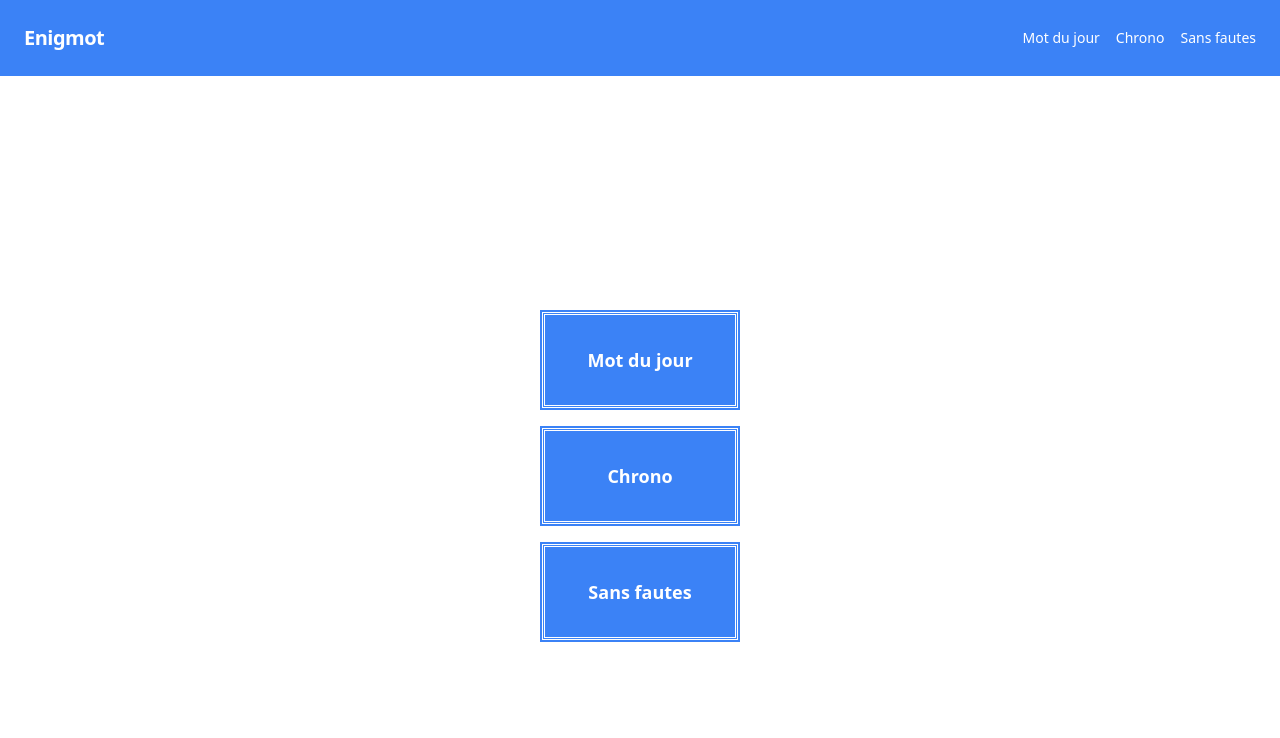
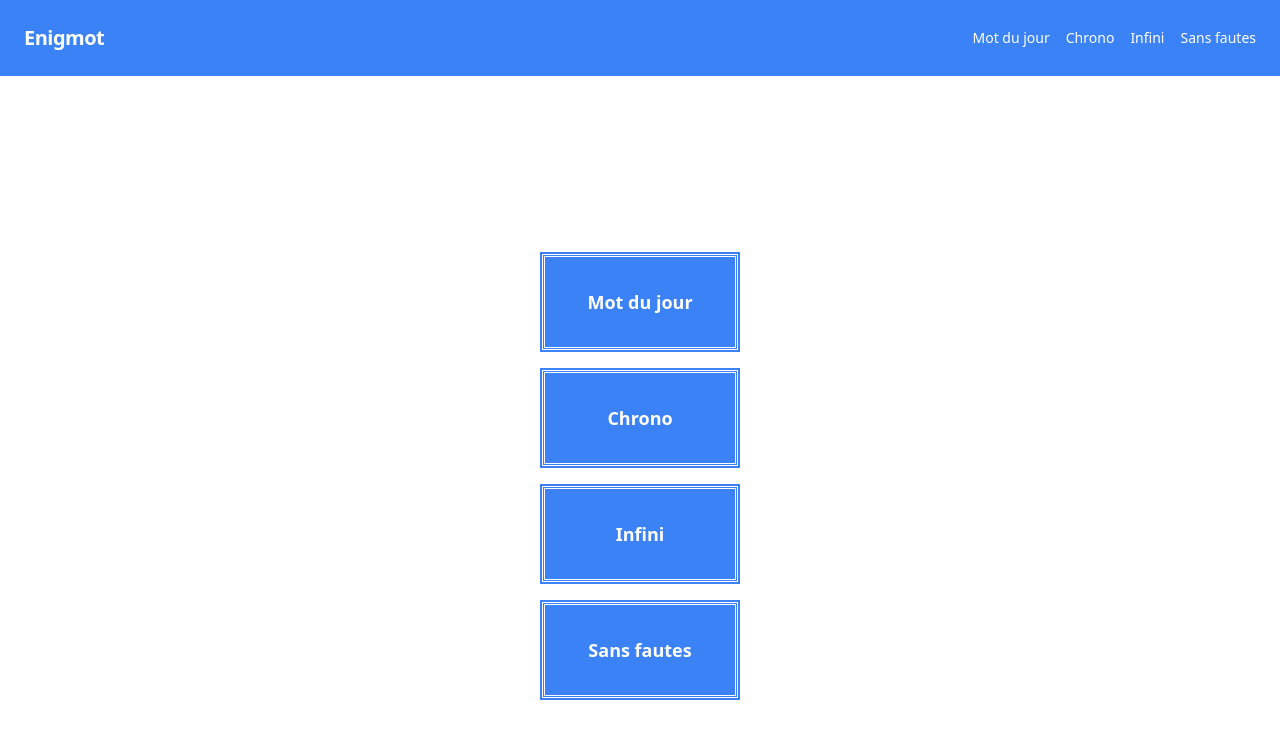
Before and after one commit to jbreuil/enigmot, a Vue app: page / in a window 1280 px wide. Shown: the top 738 px of the page. Built offline with nearby package versions, Linux system fonts and the light colour scheme; what @vueuse/head would draw is missing.

Commit message:
fork flawless and endless in different pages

```diff
--- a/src/components/TheAppBar.vue
+++ b/src/components/TheAppBar.vue
@@ -47,6 +47,10 @@ function toggleMenu() {
                 >Chrono</router-link>
                 <router-link
                     :to="{ name: 'endless' }"
+                    class="block mt-4 sm:inline-block sm:mt-0 text-white hover:text-teal-200 mr-4"
+                >Infini</router-link>
+                <router-link
+                    :to="{ name: 'flawless' }"
                     class="block mt-4 sm:inline-block sm:mt-0 text-white hover:text-teal-200"
                 >Sans fautes</router-link>
             </div>
--- /dev/null
+++ b/src/pages/ChallengeFlawless.vue
@@ -0,0 +1,6 @@
+<template>
+    <HelloWorld msg="Flawless" />
+</template>
+<script setup lang="ts">
+import HelloWorld from '@/components/HelloWorld.vue'
+</script>
--- a/src/pages/TheAppIndex.vue
+++ b/src/pages/TheAppIndex.vue
@@ -2,7 +2,8 @@
     <div class="flex flex-col justify-center items-center h-screen">
         <router-link :to="{ name: 'daily' }" class="btn my-2">Mot du jour</router-link>
         <router-link :to="{ name: 'timer' }" class="btn my-2">Chrono</router-link>
-        <router-link :to="{ name: 'endless' }" class="btn my-2">Sans fautes</router-link>
+        <router-link :to="{ name: 'endless' }" class="btn my-2">Infini</router-link>
+        <router-link :to="{ name: 'flawless' }" class="btn my-2">Sans fautes</router-link>
     </div>
 </template>
 <script setup lang="ts">
--- a/src/router.ts
+++ b/src/router.ts
@@ -3,6 +3,7 @@ import { createRouter, createWebHistory } from 'vue-router'
 import TheAppIndex from '@/pages/TheAppIndex.vue'
 import ChallengeDaily from '@/pages/ChallengeDaily.vue'
 import ChallengeEndless from '@/pages/ChallengeEndless.vue'
+import ChallengeFlawless from '@/pages/ChallengeFlawless.vue'
 import ChallengeTimer from '@/pages/ChallengeTimer.vue'
 
 const routes = [
@@ -38,6 +39,14 @@ const routes = [
       title: 'Enigmot',
     },
   },
+  {
+    path: '/flawless',
+    component: ChallengeFlawless,
+    name: 'flawless',
+    meta: {
+      title: 'Enigmot',
+    },
+  },
 ]
 
 const router = createRouter({
```
